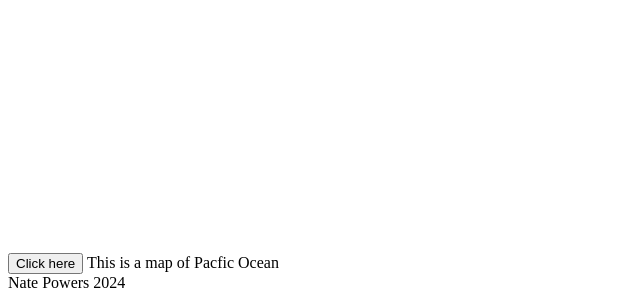
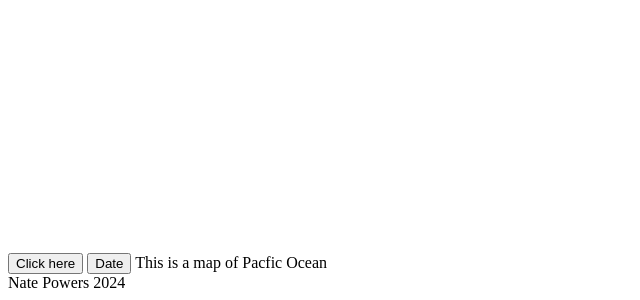
Before and after one commit to Nate-powers1/nate-powers1.github.io, a plain HTML site: page aboutPacificOcean.html in a window 1280 px wide. Shown: the part 1476-1776 px from the top of the page, without its empty margins (0-640 px from the left). Drawn offline with Linux system fonts and the light colour scheme.

Commit message:
Update aboutPacificOcean.html

```diff
--- a/aboutPacificOcean.html
+++ b/aboutPacificOcean.html
@@ -22,6 +22,7 @@
        	<img src="https://worldmapwithcountries.net/wp-content/uploads/2021/03/map-of-world-with-pacific-ocean-1024x801.jpg">
        </div>
 <button class="Button">Click here</button>
+	<button id="date">Date</button>
 <body>
 This is a map of Pacfic Ocean
 </body>
```
